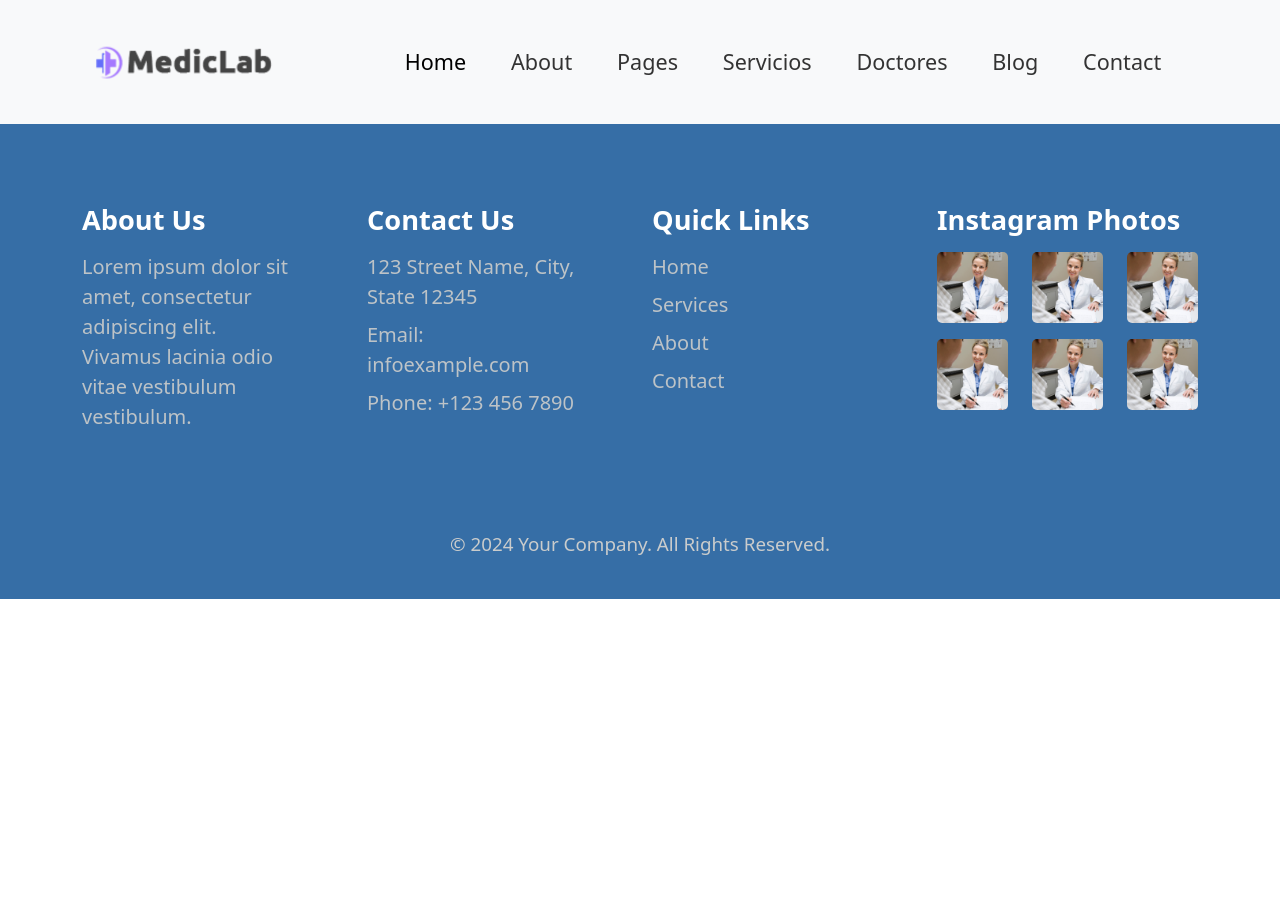
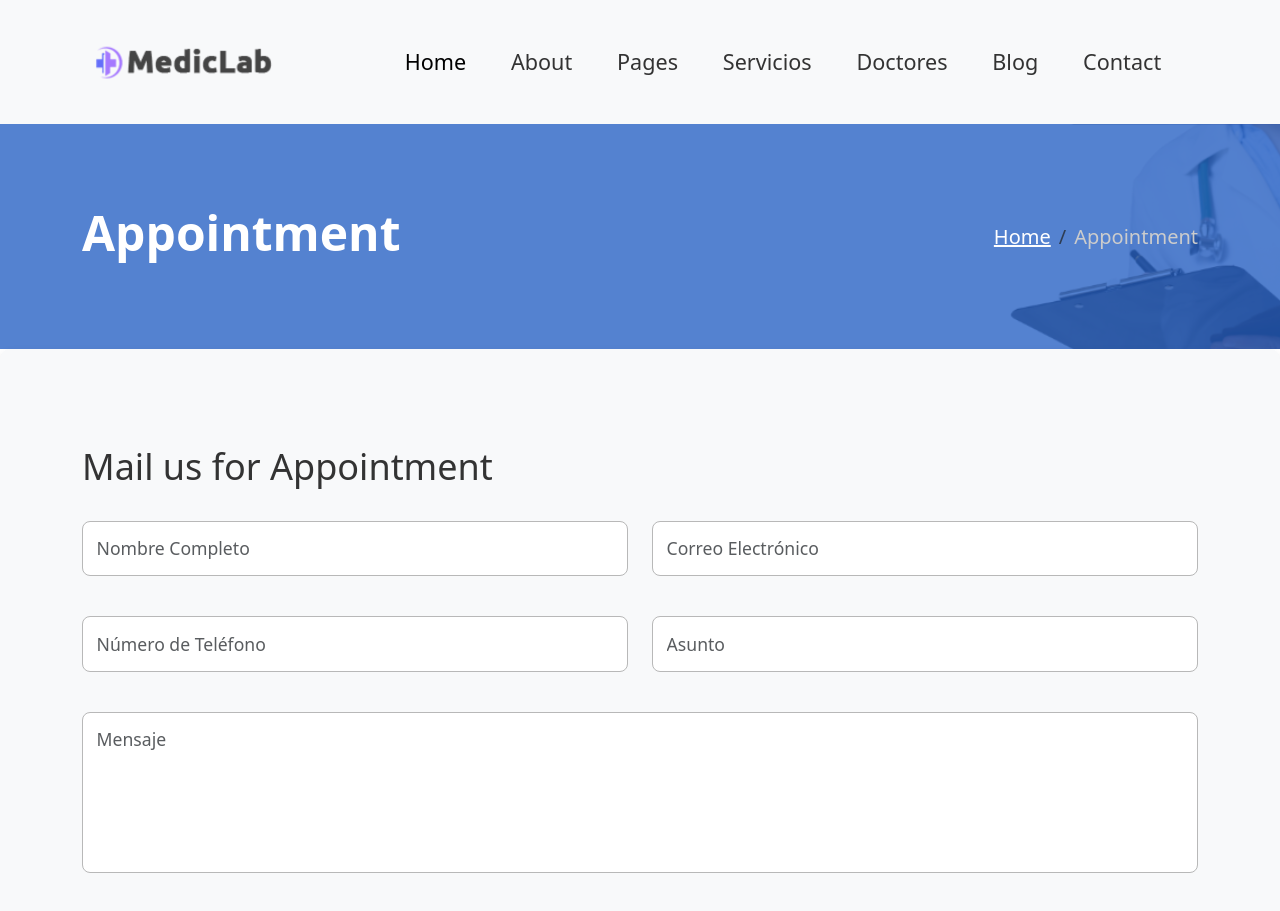
Before and after one commit to dvelezroman/exxo-imagen-web, an Angular app: page /appointment in a window 1280 px wide. Before the commit this address led to /. Shown: the top 911 px of the page. Before the commit the page ends 800 px from the top, so only its background shows below. Built offline with nearby package versions, Linux system fonts and the light colour scheme.

Commit message:
appointment replicada

```diff
--- a/src/app/app.routes.ts
+++ b/src/app/app.routes.ts
@@ -1,3 +1,4 @@
+import { AppointmentComponent } from './pages/appointment/appointment.component';
 import { Routes } from '@angular/router';
 import { AboutUsComponent } from './pages/about-us/about-us.component';
 import { HomeComponent } from './pages/home/home.component';
@@ -5,4 +6,5 @@ import { HomeComponent } from './pages/home/home.component';
 export const routes: Routes = [
     { path: '', component: HomeComponent },
     { path: 'about-us', component: AboutUsComponent },
+    { path: 'appointment', component: AppointmentComponent },
 ];
--- a/src/app/components/navbar/navbar.component.html
+++ b/src/app/components/navbar/navbar.component.html
@@ -17,8 +17,8 @@
           <li class="nav-item dropdown">
             <a class="nav-link" href="#">Pages</a>
             <ul class="dropdown-menu">
-              <li><a class="dropdown-item" href="#">Sobre Nosotros</a></li>
-              <li><a class="dropdown-item" href="#">Appointment</a></li>
+              <li><a class="dropdown-item" routerLink="/about-us">Sobre Nosotros</a></li>
+              <li><a class="dropdown-item" routerLink="/appointment">Appointment</a></li>
               <li><a class="dropdown-item" href="#">Galería de Imágenes</a></li>
               <li><a class="dropdown-item" href="#">Contactos</a></li>
             </ul>
--- /dev/null
+++ b/src/app/pages/appointment/appointment.component.css
@@ -0,0 +1,90 @@
+
+
+.appointment-header {
+    background-size: cover;
+    background-position: center;
+    padding: 5rem 0;
+    color: white;
+  }
+
+  .appointment-title {
+    font-size: 3rem;
+    font-weight: bold;
+
+  }
+
+
+  .breadcrumb {
+    background: transparent;
+    padding: 0;
+    margin-bottom: 0;
+    font-size: 1.25rem;
+    display: flex;
+    justify-content: flex-end;
+  }
+
+  .breadcrumb-item a {
+    color: white;
+  }
+
+  .breadcrumb-item.active {
+    color: #ccc;
+  }
+
+  .text-end {
+    text-align: right !important;
+  }
+
+
+  .col-md-6.text-end {
+    display: flex;
+    justify-content: flex-end;
+    align-items: center;
+  }
+
+  .appointment-form-section {
+    background-color: #f8f9fa;
+    padding: 4rem 0;
+    border-radius: 10px;
+    box-shadow: 0 4px 8px rgba(0, 0, 0, 0.1);
+  }
+
+  .form-title {
+    font-size: 2.25rem;
+    margin-bottom: 2rem;
+    margin-top: 2rem;
+    color: #333;
+    text-align: left;
+  }
+
+  .appointment-form .form-control {
+    padding: 0.85rem;
+    font-size: 1.1rem;
+    border-radius: 8px;
+    border: 1px solid #b8b8b8;
+    margin-bottom: 1.5rem;
+    resize: none;
+  }
+
+  .appointment-form .form-control:focus {
+    border-color: #007bff;
+    box-shadow: 0 0 5px rgba(0, 123, 255, 0.5);
+  }
+
+  .appointment-form .submit-btn {
+    background-color: #007bff;
+    border-color: #007bff;
+    padding: 0.6rem 2.5rem;
+    font-size: 1.2rem;
+    text-transform: uppercase;
+    margin-top: 0rem;
+    display: inline-block;
+    color: white;
+    border-radius: 25px;
+  }
+
+  .appointment-form .submit-btn:hover {
+    background-color: #0056b3;
+    border-color: #0056b3;
+    color: white;
+  }
--- /dev/null
+++ b/src/app/pages/appointment/appointment.component.html
@@ -0,0 +1,52 @@
+<header class="appointment-header" style="background-image: url('/assets/imagen header about us.png');">
+    <div class="container">
+      <div class="row align-items-center">
+        <div class="col-md-6">
+          <h1 class="appointment-title">Appointment</h1>
+        </div>
+        <div class="col-md-6 text-end">
+          <nav aria-label="breadcrumb">
+            <ol class="breadcrumb">
+              <li class="breadcrumb-item"><a href="#">Home</a></li>
+              <li class="breadcrumb-item active" aria-current="page">Appointment</li>
+            </ol>
+          </nav>
+        </div>
+      </div>
+    </div>
+  </header>
+
+  <section class="appointment-form-section">
+    <div class="container">
+
+      <div class="row">
+        <div class="col-md-12 text-left">
+          <h2 class="form-title">Mail us for Appointment</h2>
+        </div>
+        <div class="col-md-12">
+          <form class="appointment-form">
+            <div class="row">
+              <div class="col-md-6 mb-3">
+                <input type="text" class="form-control" placeholder="Nombre Completo" required>
+              </div>
+              <div class="col-md-6 mb-3">
+                <input type="email" class="form-control" placeholder="Correo Electrónico" required>
+              </div>
+              <div class="col-md-6 mb-3">
+                <input type="text" class="form-control" placeholder="Número de Teléfono" required>
+              </div>
+              <div class="col-md-6 mb-3">
+                <input type="text" class="form-control" placeholder="Asunto" required>
+              </div>
+              <div class="col-12 mb-3">
+                <textarea class="form-control" rows="5" placeholder="Mensaje" required></textarea>
+              </div>
+              <div class="col-12 text-end">
+                <button type="submit"  class="btn btn-primary submit-btn">Enviar</button>
+              </div>
+            </div>
+          </form>
+        </div>
+      </div>
+    </div>
+  </section>
```
Also changed, not shown: src/app/pages/appointment/appointment.component.ts (added, +12 -0 lines), 1 other file (tests, documents, lock files or other folders).
